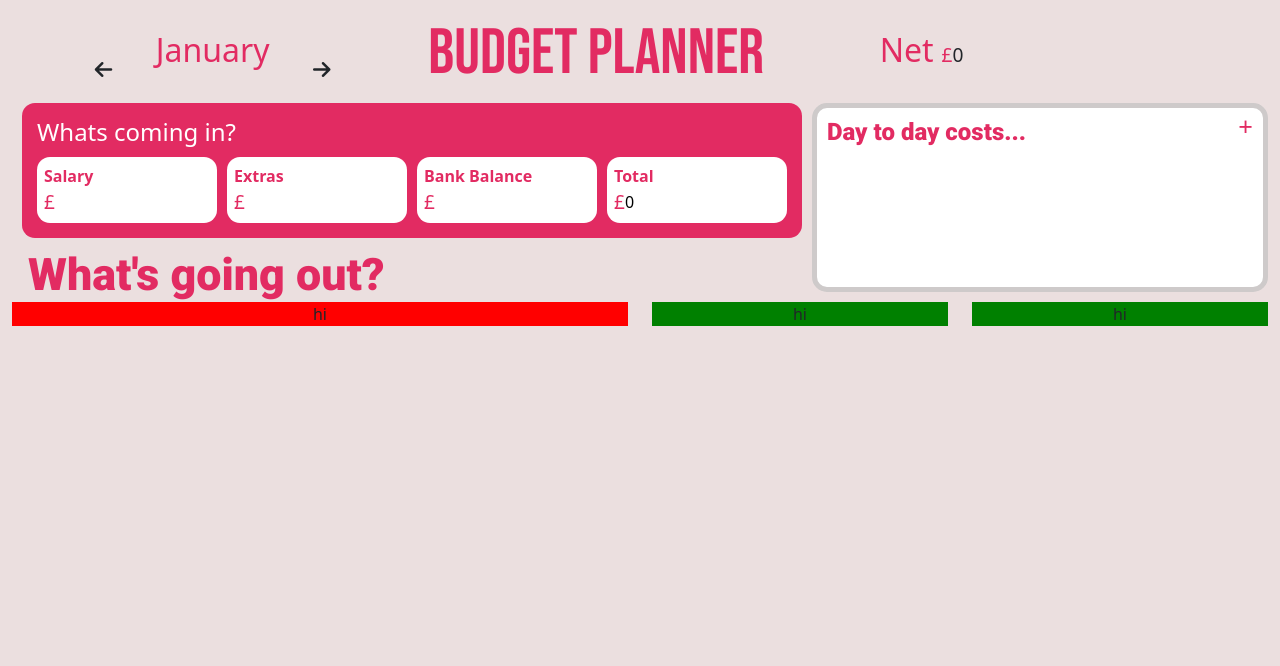
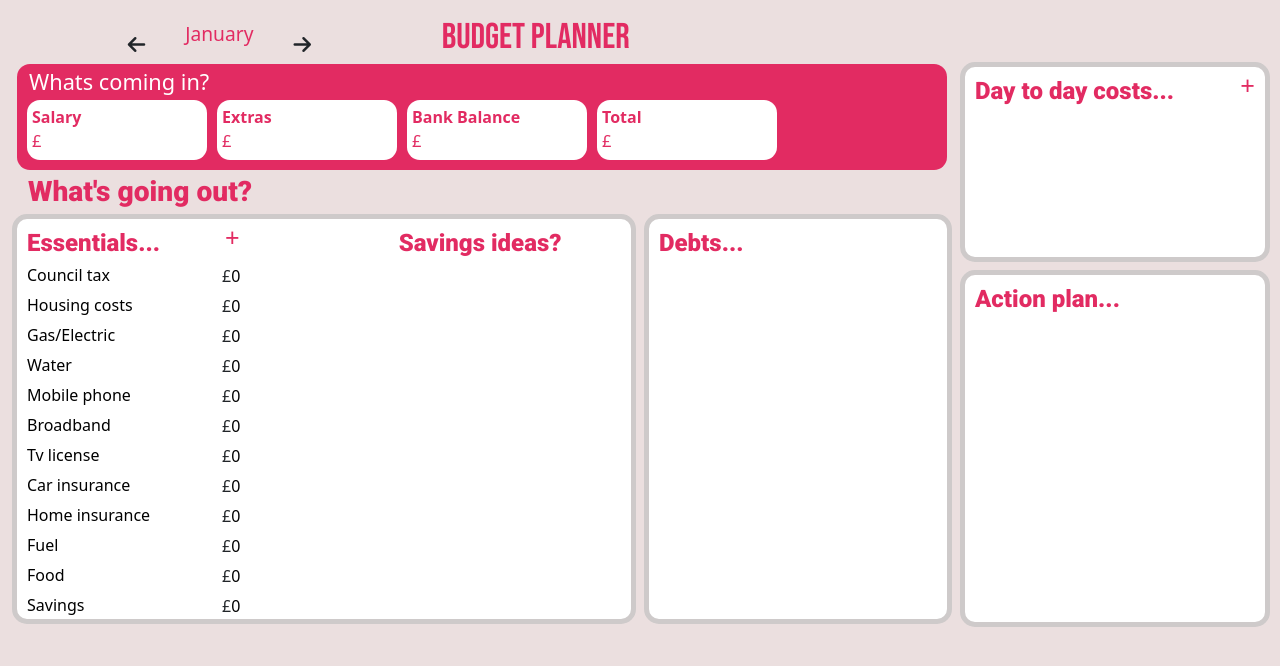
Before and after one commit to infiniteweb/budgetPlanner, a React (Vite) app: page /month in a window 1280 px wide. Shown: the top 666 px of the page. Built offline with nearby package versions, Linux system fonts and the light colour scheme.

Commit message:
essentials box rendered

```diff
--- a/src/MonthView/IncomeBox/IncomeBox.css
+++ b/src/MonthView/IncomeBox/IncomeBox.css
@@ -1,12 +1,27 @@
+
+
 #income-box {
   background-color: rgb(226, 43, 98);
   border-radius: 13px;
-  padding: 10px;
-  margin: 10px;
+  padding: 5px;
+  margin: 5px;
 }
 
 #income-header {
   text-align: start;
   color: white;
-  padding: 5px;
+  padding: 0px 0px 0px 7px;
+  font-size: 1.7vw;
 }
+
+@media (max-width: 450px){
+  #income-header{
+    font-size: 5vw;
+  }
+}
+
+@media (max-width: 700px){
+  #income-header{
+    font-size: 3.5vw;
+  }
+}
--- a/src/MonthView/IncomeBox/InputBox.css
+++ b/src/MonthView/IncomeBox/InputBox.css
@@ -1,6 +1,6 @@
 
 .income-input-box {
-    padding: 7px;
+    padding: 5px;
     margin: 5px;
     border-radius: 13px;
     background-color: white;
@@ -22,6 +22,6 @@
 
   .input-pound {
     color:  rgb(226, 43, 98);
-    font-size: larger;
-
+    font-size: 1.3vw;
+    margin-bottom: 1px;
   }
--- a/src/MonthView/MonthView.css
+++ b/src/MonthView/MonthView.css
@@ -6,34 +6,126 @@ body {
   font-family: "Roboto", sans-serif;
   color: rgb(226, 43, 98);
 
-  font-size: 3.5vw;
+  font-size: 2.2vw;
+}
+
+.box-header {
+  font-family: "Roboto", sans-serif;
+  color: rgb(226, 43, 98);
+  margin: 10px 0px 0px 10px;
+}
+
+.item-label {
+  outline: none;
+  border: none;
+  width: 180px;
+  margin: 5px 15px 0px 10px;
+}
+
+.item-pound {
+  margin-top: 6px;
+}
+
+.money-input {
+  outline: none;
+  border: none;
+  margin-top: 6px;
+  width: 88px;
+}
+
+@media (max-width: 400px) {
+  .item-label {
+    width: 120px;
+  }
 }
 
 /* day to day costs box */
 
 #day-to-day-costs-box {
   background-color: white;
-  height: 100%;
+  height: 200px;
   border-style: solid;
   border-color: rgb(206, 202, 202);
   border-radius: 15px;
   border-width: thick;
-  margin: 10px 0px;
-  min-width: 290px;
+  margin: 3px 0px;
+  min-width: 310px;
 }
 
 #day-to-day-costs-header {
-  font-family: 'Roboto', sans-serif;
+  font-family: "Roboto", sans-serif;
   color: rgb(226, 43, 98);
   margin: 10px 0px 0px 10px;
 }
 
-.add-new-btn{
+.add-new-btn {
   color: rgb(226, 43, 98);
   background-color: white;
   border: 0 none;
   font-size: 2vw;
   margin: 0px 10px 0px 0px;
+}
+
+/* essentials box */
+
+#essentials-box {
+  background-color: white;
+  height: 410px;
+  border-style: solid;
+  border-color: rgb(206, 202, 202);
+  border-radius: 15px;
+  border-width: thick;
+  margin: 5px 0px;
+  min-width: 290px;
+}
+
+#essentials-items-box{
+  max-height: 370px;
+  overflow: scroll;
+}
+
+#essentials-add-new{
+  margin-left: 65px;
+}
+
+
+.savings-input {
+  outline: none;
+  border: none;
+  margin: 6px 5px 0px 0px;
+}
+
+.savings-textarea {
+  margin: 5px;
+  border: none;
+  resize: none;
+  outline: none;
+}
+
+/* debts box */
+
+#debts-box {
+  background-color: white;
+  height: 410px;
+  border-style: solid;
+  border-color: rgb(206, 202, 202);
+  border-radius: 15px;
+  border-width: thick;
+  margin: 5px 0px;
+  min-width: 270px;
+}
+
+/*Action plan box*/
+
+#action-plan-box {
+  background-color: white;
+  height: 357px;
+  border-style: solid;
+  border-color: rgb(206, 202, 202);
+  border-radius: 15px;
+  border-width: thick;
+  margin: 5px 0px;
+  min-width: 310px;
 }
 
 .div1 {
--- a/src/MonthView/MonthView.jsx
+++ b/src/MonthView/MonthView.jsx
@@ -4,6 +4,7 @@ import IncomeBox from "./IncomeBox/IncomeBox";
 import TopBanner from "./TopBanner/TopBanner";
 
 export default function MonthView() {
+  /* INCOME BOX */
   const [incomeSalary, setIncomeSalary] = useState("");
   const handleIncomeSalaryChange = (e) => {
     const re = /^[0-9\b]+$/;
@@ -31,19 +32,36 @@ export default function MonthView() {
   };
 
   const totalIncome =
-    (isNaN(parseInt(incomeSalary)) ? 0 : parseInt(incomeSalary)) +
-    (isNaN(parseInt(incomeExtras)) ? 0 : parseInt(incomeExtras)) +
-    (isNaN(parseInt(incomeBankBalance)) ? 0 : parseInt(incomeBankBalance));
+    (isNaN(parseInt(incomeSalary)) ? "" : parseInt(incomeSalary)) +
+    (isNaN(parseInt(incomeExtras)) ? "" : parseInt(incomeExtras)) +
+    (isNaN(parseInt(incomeBankBalance)) ? "" : parseInt(incomeBankBalance));
+
+  /* ESSENTIALS BOX */
+  /* ITEM INPUT BOX */
+  /* ITEM INPUT ARRAY */
+  const essentialItems = [
+    { id: 0, header: "Council tax", cost: 0 },
+    { id: 1, header: "Housing costs", cost: 0 },
+    { id: 2, header: "Gas/Electric", cost: 0 },
+
+    { id: 4, header: "Water", cost: 0 },
+    { id: 5, header: "Mobile phone", cost: 0 },
+    { id: 6, header: "Broadband", cost: 0 },
+    { id: 7, header: "Tv license", cost: 0 },
+    { id: 8, header: "Car insurance", cost: 0 },
+    { id: 9, header: "Home insurance", cost: 0 },
+    { id: 10, header: "Fuel", cost: 0 },
+    { id: 11, header: "Food", cost: 0 },
+    { id: 12, header: "Savings", cost: 0 },
+  ];
 
   return (
     <>
-      <div className="container-fluid text-center d-flex flex-column vh-100">
+      <div className="container-fluid text-center vh-100">
         <TopBanner totalIncome={totalIncome} />
         {/*IncomeBox */}
-        <div className="row">
-          <div className="d-flex flex-wrap">
-            <div className="d-flex flex-column">
-              <div className="col d-flex flex-column">
+        <div className="row g-2">
+          <div className="col-xl-9 align-self-start">
             <IncomeBox
               incomeSalary={incomeSalary}
               incomeExtras={incomeExtras}
@@ -53,31 +71,69 @@ export default function MonthView() {
               handleIncomeExtrasChange={handleIncomeExtrasChange}
               handleIncomeBankBalanceChange={handleIncomeBankBalanceChange}
             />
-              </div>
-              <div className="col d-flex justify-content-start ms-3">
+            <div className="d-flex justify-content-start ms-3">
               <h4 id="outgoing-title">What&apos;s going out?</h4>
             </div>
+            <div className="row g-2">
+              <div className="col-lg-8 ">
+                {/*ESSENTIAL BOX BEGIN */}
+                <div id="essentials-box">
+                  <div className="d-flex flex-wrap">
+                    <div className="d-flex flex-column">
+                      <div className="d-flex justify-content-start">
+                        <h4 className="box-header">Essentials... </h4>
+                        <button className="add-new-btn" id="essentials-add-new">+</button>
                       </div>
-            <div className="col d-flex flex-column ">
-              <div className="d-flex" id="day-to-day-costs-box">
-                <h4 id="day-to-day-costs-header">Day to day costs... </h4>
-                <button className="align-self-start ms-auto add-new-btn">+</button>
+                      <div id="essentials-items-box">
+                        {essentialItems.map((item) => (
+                          <div key={item.id} className="d-flex">
+                            <input
+                              className="item-label"
+                              type="text"
+                              defaultValue={item.header}
+                            />
+                            <span className="item-pound">£</span>
+                            <input
+                              className="money-input"
+                              type="text"
+                              defaultValue={item.cost}
+                            />
+                          </div>
+                        ))}
+                      </div>
+                    </div>
+                    <div className="d-flex flex-column flex-fill">
+                      <h4 className="box-header">Savings ideas? </h4>
+                      <textarea className="savings-textarea" />
                     </div>
                   </div>
                 </div>
               </div>
-        <div className="row">
-          <div className="col-sm-6 ">
-            <div className="div1">hi</div>
-          </div>
-          <div className="col-sm-3 ">
-            <div className="div2">hi</div>
-          </div>
-          <div className="col-sm-3 ">
-            <div className="div2">hi</div>
+              <div className="col-lg-4">
+                <div className="d-flex" id="debts-box">
+                  <h4 className="box-header">Debts... </h4>
                 </div>
               </div>
-        {/*IncomeBox */}
+            </div>
+          </div>
+
+          <div className="col-xl-3">
+            <div className="d-flex flex-column">
+              <div className="d-flex" id="day-to-day-costs-box">
+                <h4 className="box-header">Day to day costs... </h4>
+
+                <button className="align-self-start ms-auto add-new-btn">
+                  +
+                </button>
+              </div>
+              <div className="col-xl-3 ">
+                <div className="d-flex" id="action-plan-box">
+                  <h4 className="box-header">Action plan... </h4>
+                </div>
+              </div>
+            </div>
+          </div>
+        </div>
       </div>
     </>
   );
--- a/src/MonthView/TopBanner/TopBanner.css
+++ b/src/MonthView/TopBanner/TopBanner.css
@@ -6,16 +6,16 @@ h4 {
   font-family: "Bebas Neue", sans-serif;
   color: rgb(226, 43, 98);
   font-weight: 400;
-  font-size: 5vw;
+  font-size: 2.8vw;
 }
 
 #date-year {
-  font-size: 2.5vw;
+  font-size: 1.5vw;
   color: rgb(226, 43, 98);
 }
 
 #profit-loss {
-  font-size: 2.5vw;
+  font-size: 2vw;
   color: rgb(226, 43, 98);
 }
 
@@ -30,6 +30,20 @@ h4 {
   font-size: 1.5vw;
   color: rgb(226, 43, 98);
 }
+
+i.fa-arrow-left{
+  margin-right: 40px;
+}
+
+i.fa-arrow-right{
+  margin-left: 40px;
+}
+
+/* @media (min-width: 992px){
+  .app-title{
+  margin-right: 600px;
+  }
+} */
 
 @media (max-width: 700px) {
   .app-title {
--- a/src/MonthView/TopBanner/TopBanner.jsx
+++ b/src/MonthView/TopBanner/TopBanner.jsx
@@ -4,24 +4,15 @@ export default function MonthTopBanner({ totalIncome }) {
   return (
     <>
       <div className="row month-box-row align-items-center">
-        <div className="col p-3  ">
-          <div className="d-flex justify-content-around mt-2">
-            <i className="fa-solid fa-arrow-left fa-lg mt-auto ms-5"></i>
+        <div className="col-lg-4">
+          <div className="d-flex justify-content-center mt-2">
+            <i className="fa-solid fa-arrow-left fa-lg mt-auto "></i>
             <h4 id="date-year">January</h4>
-            <i className="fa-solid fa-arrow-right fa-lg mt-auto me-5"></i>
+            <i className="fa-solid fa-arrow-right fa-lg mt-auto "></i>
           </div>
         </div>
-        <div className="col mt-sm-3 d-flex justify-content-start me-5">
+        <div className="col d-flex justify-content-lg-start justify-content-center mt-sm-3  ">
           <h4 className="app-title ">Budget planner</h4>
-        </div>
-        <div className="col p-3">
-          <div className="d-flex justify-content-start align-items-end mt-sm-2">
-            <h4 className="me-2" id="profit-loss">
-              Net
-            </h4>
-            <span id="total-pound">£</span>
-            <span id="profit-loss-total">{totalIncome}</span>
-          </div>
         </div>
       </div>
     </>
```
Lines whose indentation alone changed are shown as unchanged.
